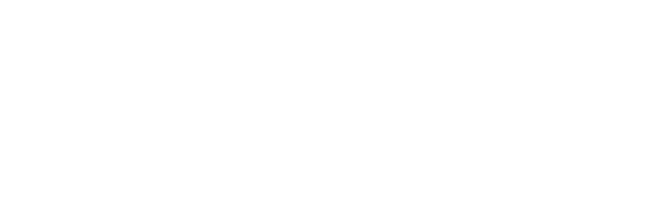
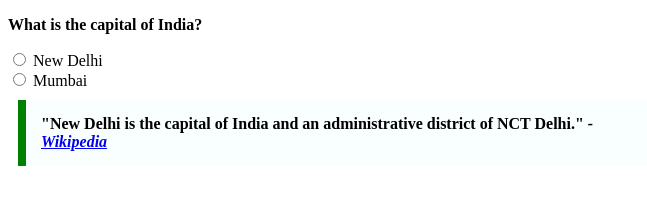
Before and after one commit to acciojob/trivia-Minal-Salve, a website: page main.html in a window 1280 px wide. Shown: the whole page, without its empty margins (0-647 px from the left). Drawn offline with Linux system fonts and the light colour scheme.

Commit message:
created a submission

```diff
--- a/main.html
+++ b/main.html
@@ -8,6 +8,25 @@
 
 <body>
 	<!-- the entire body must be written by student -->
+<div class="main">
+    <form class="question">
+    <b><p>What is the capital of India?</p></b>
+    <label>
+      <input type="radio" name="capital" value="new-delhi"> New Delhi
+    </label>
+    <br>
+    <label>
+      <input type="radio" name="capital" value="mumbai"> Mumbai
+    </label>
+    </form>
+
+
+  <blockquote class="quote">
+    "New Delhi is the capital of India and an administrative district of NCT Delhi."
+    <cite> - <a href="https://en.wikipedia.org/wiki/New_Delhi" target="_blank">Wikipedia</a></cite>
+  </blockquote>
+</div>
+
     <script type="text/javascript" src="./script.js">
 </script>
 
--- a/styles.css
+++ b/styles.css
@@ -1,2 +1,9 @@
-
+.quote{
+	max-width:600px;
+	margin:10px;
+	padding:15px;
+	border-left:8px solid green;
+	background-color:#f8fffe;
+	font-weight:bold;
+}
 /* Your CSS Code here. */
```
